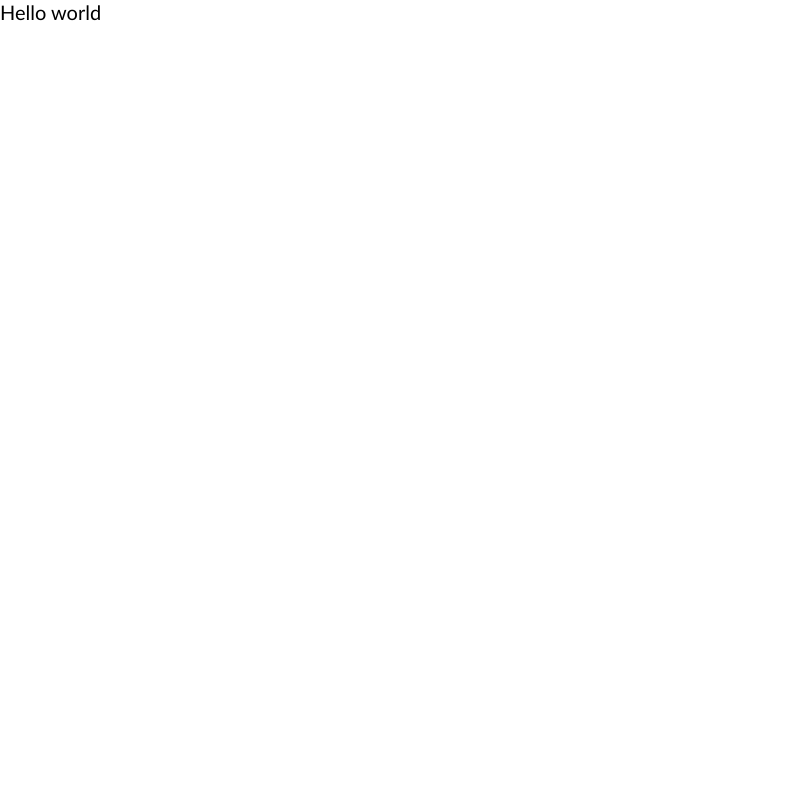
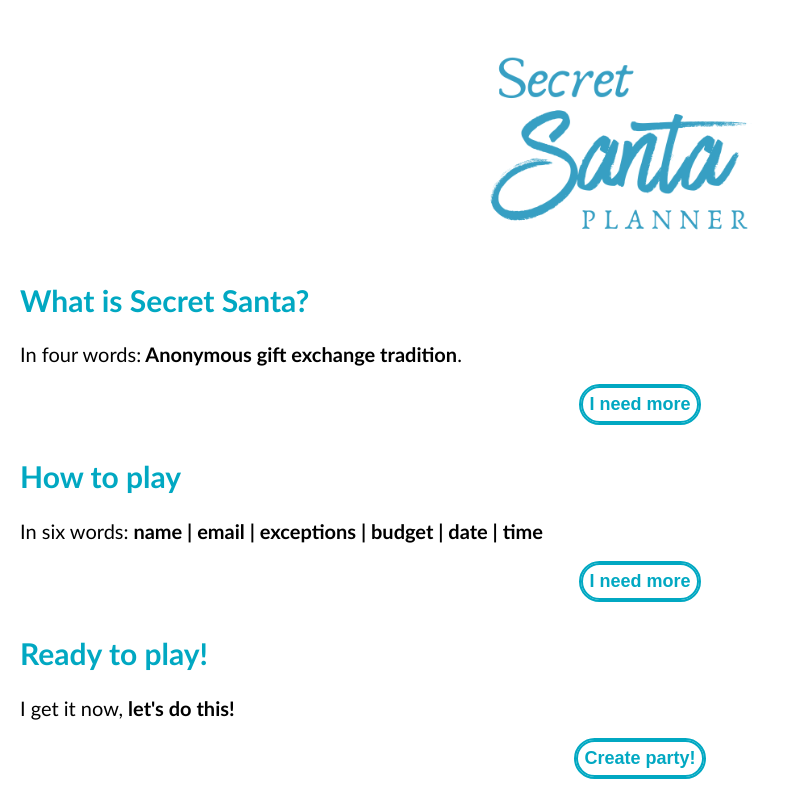
Before and after one commit to ireneairyn/secret-santa, a Next.js app: page /about in a window 1280 px wide. Shown: the top 795 px of the page, without its empty margins (0-810 px from the left). Built offline with nearby package versions, Linux system fonts and the light colour scheme; grey boxes are pictures that could not be loaded.

Commit message:
add header and footer to every page, change colour of h2 and create about and create pages

```diff
--- a/pages/_app.js
+++ b/pages/_app.js
@@ -1,5 +1,28 @@
-import '@/styles/globals.css'
+import "@/styles/globals.css";
+import Head from "next/head";
+import * as styles from "@/styles/App.module.css";
+import Link from "next/link";
 
 export default function App({ Component, pageProps }) {
-  return <Component {...pageProps} />
+  return (
+    <>
+      <Head>
+        <title>Create Next App</title>
+        <meta name="description" content="Generated by create next app" />
+        <meta name="viewport" content="width=device-width, initial-scale=1" />
+        <link rel="icon" href="/favicon.ico" />
+      </Head>
+      <div className={styles.container}>
+        <header>
+          <Link href="/">
+            <img className={styles.title} src="/title.png" />
+          </Link>
+        </header>
+        <Component {...pageProps} />
+        <footer>
+          <img className={styles.present} src="/present.png" />
+        </footer>
+      </div>
+    </>
+  );
 }
--- a/pages/about.js
+++ b/pages/about.js
@@ -1,6 +1,100 @@
+import Head from "next/head";
+import Image from "next/image";
+import { Inter } from "next/font/google";
+import styles from "@/styles/Home.module.css";
+import Link from "next/link";
+import React, { useState } from "react";
+
 export default function About() {
+  const [showExtendedText1, setShowExtendedText1] = useState(false);
+  const [showExtendedText2, setShowExtendedText2] = useState(false);
+
+  function handleButtonClick1() {
+    setShowExtendedText1(!showExtendedText1);
+  }
+
+  function handleButtonClick2() {
+    setShowExtendedText2(!showExtendedText2);
+  }
 
   return (
-<div>Hello world</div>
+    <div className={styles.content}>
+      <div className={styles.what}>
+        <h2>What is Secret Santa?</h2>
+        <p>
+          In four words:<strong> Anonymous gift exchange tradition</strong>.
+        </p>
+        <div className={styles.displayButton}>
+          <button onClick={handleButtonClick1}>
+            {showExtendedText1 ? "I need less" : "I need more"}
+          </button>
+        </div>
+        {showExtendedText1 && (
+          <div className={styles.whatExtended}>
+            <p>
+              Secret Santa, known as
+              <em> amigo invisible (invisible friend)</em> in Spanish, is a
+              gift-giving tradition where members of a group are randomly
+              assigned to give a gift to one person without revealing their
+              identity until the gift is opened.
+            </p>
+            <p>
+              Ok, now that you know what it is, you are ready to play. What do
+              you need?
+            </p>
+            <p>
+              Generous people that want to spend money on someone they might not
+              know very well in exchange for a present they probably don't like.
+            </p>
+            <p>
+              I know, I'm not selling it very well so far, BUT that's not going
+              to happen this time!
+            </p>
+            <p>Here's what you have to do:</p>
+          </div>
+        )}
+      </div>
+      <div className={styles.how}>
+        <h2>How to play</h2>
+        <p>
+          In six words:
+          <strong> name | email | exceptions | budget | date | time</strong>
+        </p>
+        <div className={styles.displayButton}>
+          <button onClick={handleButtonClick2}>
+            {showExtendedText2 ? "I need less" : "I need more"}
+          </button>
+        </div>
+        {showExtendedText2 && (
+          <div className={styles.whatExtended}>
+            <p>
+              Write the name and email of the participants, including yours as
+              the organiser. Next to each participant choose the name or names
+              of those they shouldn't give a gift to.
+            </p>
+            <p>
+              For example: Sara, Sam, Elena, Daniel, Alex and Nico are playing,
+              but Sam and Nico are a couple so they don't want to give a present
+              to each other as part of this game, You would add the exception
+              next to one of their names and will guarantee they'll give and get
+              a present from other people.
+            </p>
+            <p>Once that's sorted, choose a budget for the presents.</p>
+            <p>Finally, add a date and place for the event!</p>
+          </div>
+        )}
+      </div>
+      <div>
+        <h2>Ready to play!</h2>
+        <p>
+          I get it now, <strong>let's do this!</strong>
+        </p>
+        <div className={styles.displayButton}>
+          <Link href="/create">
+            <button>Create party!</button>
+          </Link>
+        </div>
+      </div>
+    </div>
   );
 }
--- /dev/null
+++ b/pages/create.js
@@ -0,0 +1,3 @@
+export default function Create() {
+  return <div>Hello testing</div>;
+}
--- /dev/null
+++ b/styles/App.module.css
@@ -0,0 +1,29 @@
+.container {
+
+}
+
+.title {
+  width: 430px;
+  max-width: 90%;
+  margin-top: 35px;
+  opacity: 100%;
+  filter: invert(52%) sepia(65%) saturate(411%) hue-rotate(149deg);
+}
+
+.present {
+  width: 230px;
+  max-width: 100%;
+  display: flex;
+  justify-content: center;
+  margin-bottom: 20px;
+}
+
+/* Desktop stuff */
+@media (min-width: 768px) {
+    .present {
+      right: 20;
+      background-size: 300px;
+      background-position: right;
+      background-position-y: bottom;
+    }
+  }
--- a/styles/Home.module.css
+++ b/styles/Home.module.css
@@ -1,22 +1,8 @@
-.title {
-  width: 430px;
-  max-width: 90%;
-  margin-top: 35px;
-  opacity: 100%;
-  filter: invert(60%) sepia(65%) saturate(370%) hue-rotate(294deg);
-}
-
-.present {
-  width: 230px;
-  max-width: 100%;
-  display: flex;
-  justify-content: center;
-  margin-bottom: 20px;
-}
-
 .content {
   margin-left: 20px;
   margin-right: 20px;
+  margin-top: 10px;
+  margin-bottom: 10px;
 }
 
 .displayButton {
@@ -50,13 +36,6 @@
 
 /* Desktop stuff */
 @media (min-width: 768px) {
-  .present {
-    right: 20;
-    background-size: 300px;
-    background-position: right;
-    background-position-y: bottom;
-  }
-
   .emojiLink:hover {
     opacity: 100%;
   }
--- a/styles/globals.css
+++ b/styles/globals.css
@@ -19,18 +19,18 @@ button {
   font-size: 18px;
   font-weight: bold;
   background-color: white;
-  border: #b20050 solid 2px;
+  border: #01a8c2 solid 2px;
   border-radius: 30px;
-  color: #b20050;
+  color: #01a8c2;
   cursor: pointer;
   padding: 6px;
-  outline: 2px solid #b20050;
+  outline: 2px solid #01a8c2;
   outline-offset: 0px;
   margin-bottom: 10px;
 }
 
 h2 {
-  color: #b20050;
+  color: #01a8c2;
 }
 
 footer {
@@ -41,9 +41,9 @@ footer {
 /* Desktop stuff */
 @media (min-width: 768px) {
   button:hover {
-    background-color: #35b2ae;
+    background-color: #b20050;
     border: white solid 2px;
-    outline: 2px solid #35b2ae;
+    outline: 2px solid #b20050;
     color: white;
   }
 }
```
Also changed, not shown: pages/index.js (+12 -110 lines), public/holly.png (added), 1 other file (tests, documents, lock files or other folders).
